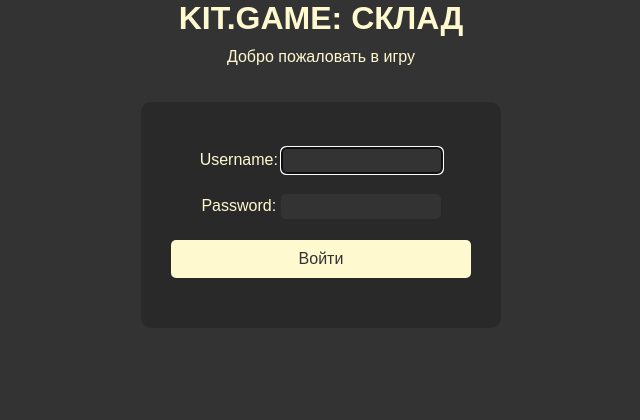
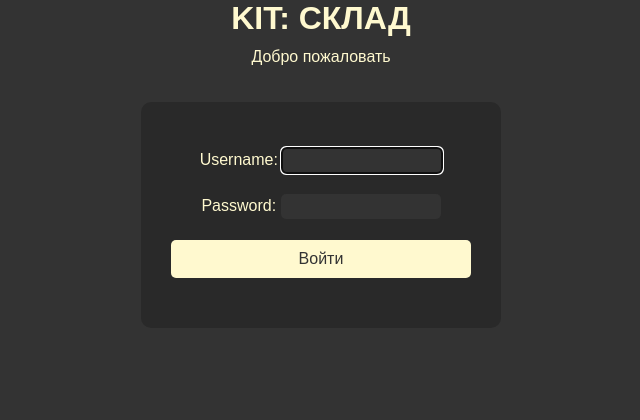
Before and after one commit to dvachhero/storage_game, a Django app: a page that uses storage_game/storage_game/templates/base.html in a window 1280 px wide. Shown: the part 238-658 px from the top of the page, without its empty margins (319-959 px from the left). Run offline with Django 5.2, Linux system fonts and the light colour scheme.

```diff
--- a/storage_game/storage_game/templates/base.html
+++ b/storage_game/storage_game/templates/base.html
@@ -4,7 +4,7 @@
     <meta charset="UTF-8">
     <meta http-equiv="X-UA-Compatible" content="IE=edge">
     <meta name="viewport" content="width=device-width, initial-scale=1.0">
-    <title>{% block title %}KIT.GAME{% endblock %}</title>
+    <title>{% block title %}KIT:Склад{% endblock %}</title>
     <style>
         body {
             background-color: #333333;
@@ -188,8 +188,8 @@
         <div class="logo-container">
             <img src="{% block logo %}https://i.ibb.co/FXFR9nZ/image.png{% endblock %}" alt="logo">
         </div>
-            <div class="header-text">{% block header_text %}KIT.GAME: СКЛАД{% endblock %}</div>
-            <div class="subtext">{% block subtext %}Добро пожаловать в игру{% endblock %}</div>
+            <div class="header-text">{% block header_text %}KIT: СКЛАД{% endblock %}</div>
+            <div class="subtext">{% block subtext %}Добро пожаловать{% endblock %}</div>
             {% endblock %}
         </div>
     </div>
```
